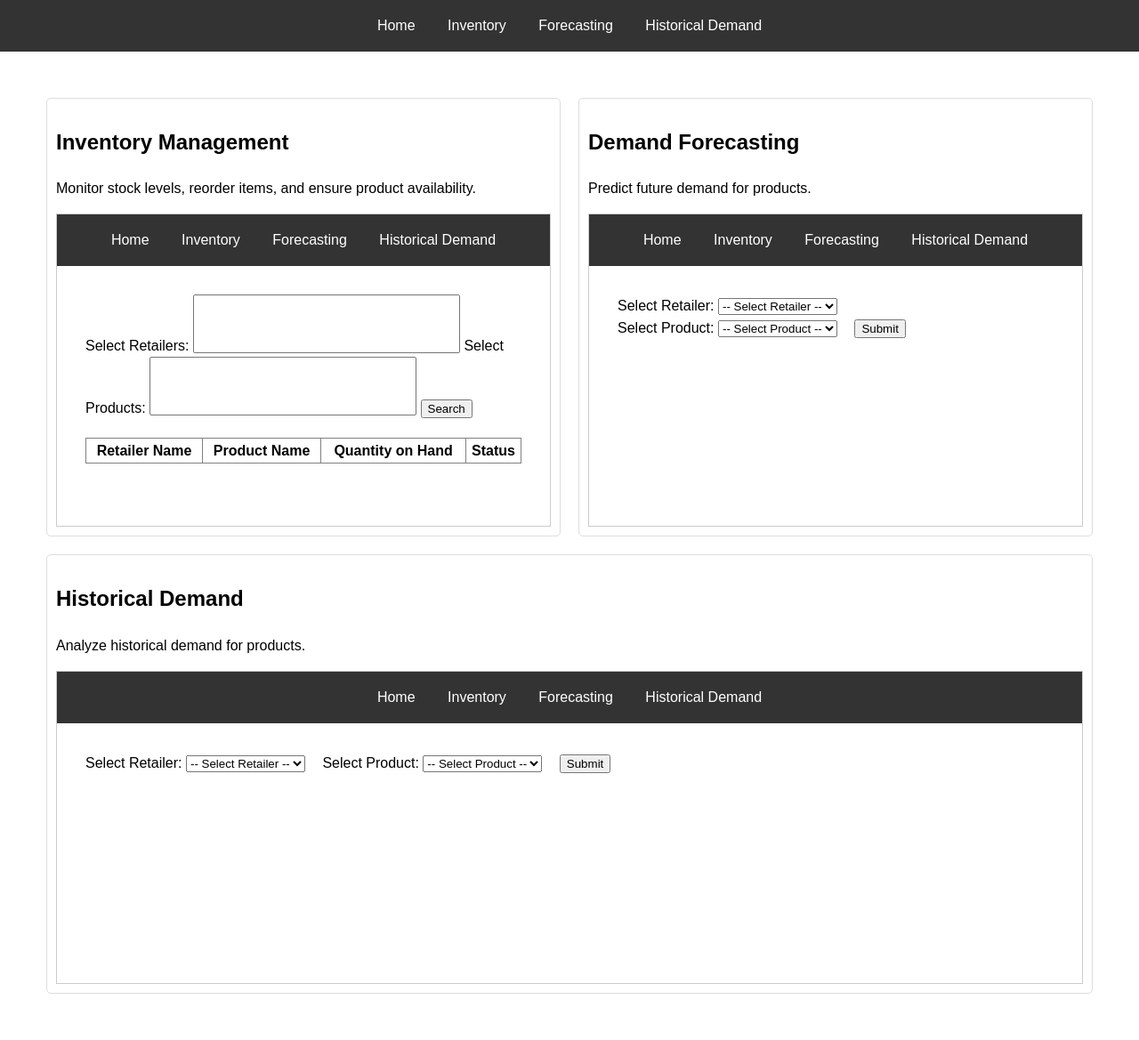
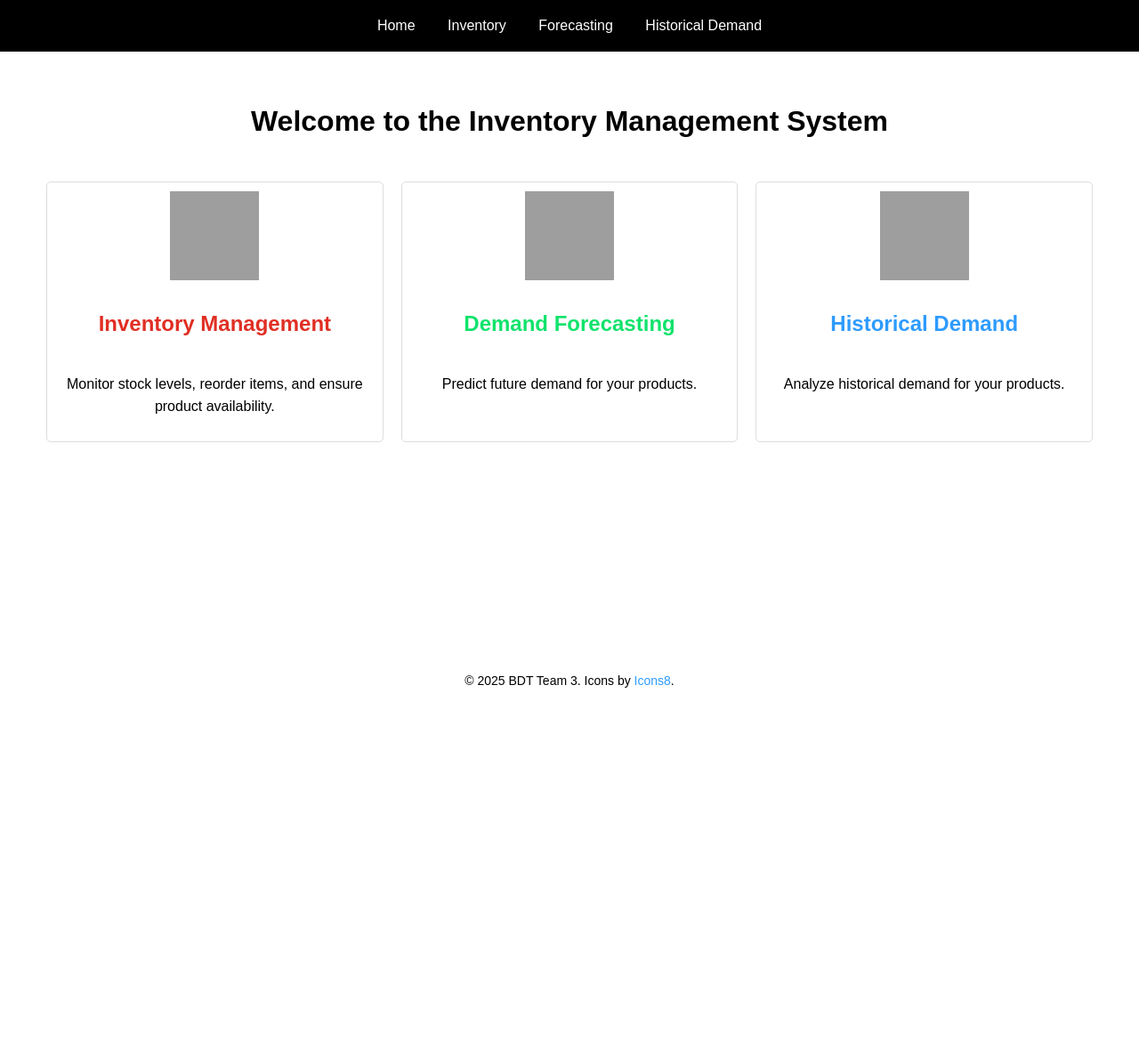
Before and after one commit to habarcs/bigdata, a Flask app: page / in a window 1280 px wide. Shown: the whole page at 89% size. After the commit the page ends 773 px from the top, so only its background shows below. Run offline with Flask 3, Linux system fonts and the light colour scheme; data that the repository does not hold is empty; some libraries are stand-ins or nearby versions; grey boxes are pictures that could not be loaded.

Commit message:
new ui design:)

```diff
--- a/ui/app.py
+++ b/ui/app.py
@@ -136,7 +136,7 @@ def graphing(title, table, graph_title, graph_label):
                 data = cur.fetchall()
 
         if not data:
-            error = "There is no sufficient data to make a demand prediction."
+            error = "There is no sufficient data."
             return render_template('graph.html', title=title,
                                    retailers=retailers, products=products, error=error)
 
@@ -146,7 +146,14 @@ def graphing(title, table, graph_title, graph_label):
         fig = px.line(df, x='ds', y='item_quantity',
                       title=f'{graph_title} <b>{product_name}</b> at Retailer <b>{retailer_name}</b>',
                       labels={'ds': 'Date', 'item_quantity': graph_label},
+                      color_discrete_sequence=['#2E9BFE'],
                       template='plotly_white')
+        fig.update_layout(
+                      title_font=dict(family="Futura, sans-serif"),
+                      xaxis_title_font=dict(family="Futura, sans-serif"),
+                      yaxis_title_font=dict(family="Futura, sans-serif"),
+                      font=dict(family="Futura, sans-serif"),
+                      hoverlabel=dict(font_family="Futura, sans-serif"))
         graph_html = fig.to_html(full_html=False)
 
         return render_template('graph.html', title=title,
--- a/ui/static/styles.css
+++ b/ui/static/styles.css
@@ -1,12 +1,18 @@
-body {
-    font-family: Arial, sans-serif;
+html, body {
+    height: 100%;
     margin: 0;
     padding: 0;
+}
+
+body {
+    font-family: Futura, sans-serif;
+    display: flex;
+    flex-direction: column;
     line-height: 1.6;
 }
 
 header {
-    background: #333;
+    background: black;
     color: #fff;
     padding: 1rem 0;
     text-align: center;
@@ -19,17 +25,18 @@ nav a {
 }
 
 main {
+    flex-grow: 1;
     padding: 2rem;
 }
 
 .status-in-stock {
-    background-color: green;
+    background-color: #10E36C;
     color: white;
     font-weight: bold;
 }
 
 .status-low-stock {
-    background-color: orange;
+    background-color: #FAC400;
     color: white;
     font-weight: bold;
 }
@@ -39,3 +46,33 @@ main {
     color: white;
     font-weight: bold;
 }
+
+.search-btn {
+    font-family: Futura, sans-serif;
+    padding: 10px 20px;
+    background-color: black;
+    color: white;
+    border: none;
+    border-radius: 5px;
+    cursor: pointer;
+    transition: background-color 0.3s;
+}
+
+.search-btn:hover {
+    background-color: #3d3d3e;
+}
+
+footer {
+    text-align: center;
+    font-size: 14px;
+    padding: 10px 0;
+}
+
+footer a {
+    color: #2E9BFE;
+    text-decoration: none;
+}
+
+footer a:hover {
+    text-decoration: underline;
+}
--- a/ui/templates/base.html
+++ b/ui/templates/base.html
@@ -18,5 +18,8 @@
 <main>
     {% block content %}{% endblock %}
 </main>
+<footer>
+    <p>&copy; 2025 BDT Team 3. Icons by <a href="https://icons8.com" target="_blank" rel="noopener noreferrer">Icons8</a>.</p>
+</footer>
 </body>
 </html>
--- a/ui/templates/home.html
+++ b/ui/templates/home.html
@@ -3,46 +3,27 @@
 {% block title %}Home{% endblock %}
 
 {% block content %}
-
-</div>
-<div style="display: flex; flex-wrap: wrap; gap: 20px; justify-content: space-between; padding: 20px;">
+<h1 style="text-align: center;">Welcome to the Inventory Management System</h1>
+<div style="display: flex; gap: 20px; justify-content: space-between; padding: 20px;">
     <a href="{{ url_for('inventory') }}"
-       style="flex: 1 1 45%; min-width: 300px; text-decoration: none; color: inherit; border: 1px solid #ddd; padding: 10px; border-radius: 5px; display: block;">
-        <h2>Inventory Management</h2>
-        <p>Monitor stock levels, reorder items, and ensure product availability.</p>
-        <div style="border: 1px solid #ccc; margin-top: 10px; overflow: hidden; height: 350px;">
-            <iframe
-                    src="{{ url_for('inventory') }}"
-                    style="width: 100%; height: 100%; border: none; pointer-events: none;"
-                    title="Inventory Preview">
-            </iframe>
-        </div>
+       style="flex: 1; text-decoration: none; color: inherit; border: 1px solid #ddd; padding: 10px; border-radius: 5px; display: flex; flex-direction: column; align-items: center;">
+        <img src="https://img.icons8.com/?size=100&id=ObgwZHCsUW8b&format=png&color=000000" alt="Inventory Icon" style="width: 100px; height: 100px; margin-bottom: 10px;">
+        <h2 style="color: #E02F24;">Inventory Management</h2>
+        <p style="text-align: center;">Monitor stock levels, reorder items, and ensure product availability.</p>
     </a>
 
     <a href="{{ url_for('forecasting') }}"
-       style="flex: 1 1 45%; min-width: 300px; text-decoration: none; color: inherit; border: 1px solid #ddd; padding: 10px; border-radius: 5px; display: block;">
-        <h2>Demand Forecasting</h2>
-        <p>Predict future demand for products.</p>
-        <div style="border: 1px solid #ccc; margin-top: 10px; overflow: hidden; height: 350px;">
-            <iframe
-                    src="{{ url_for('forecasting') }}"
-                    style="width: 100%; height: 100%; border: none; pointer-events: none;"
-                    title="Forecasting Preview">
-            </iframe>
-        </div>
+       style="flex: 1; text-decoration: none; color: inherit; border: 1px solid #ddd; padding: 10px; border-radius: 5px; display: flex; flex-direction: column; align-items: center;">
+        <img src="https://img.icons8.com/?size=100&id=9ySRNvsujU7I&format=png&color=000000" alt="Forecasting Icon" style="width: 100px; height: 100px; margin-bottom: 10px;">
+        <h2 style="color: #10E36C;">Demand Forecasting</h2>
+        <p style="text-align: center;">Predict future demand for your products.</p>
     </a>
 
     <a href="{{ url_for('history') }}"
-       style="flex: 1 1 45%; min-width: 300px; text-decoration: none; color: inherit; border: 1px solid #ddd; padding: 10px; border-radius: 5px; display: block;">
-        <h2>Historical Demand</h2>
-        <p>Analyze historical demand for products.</p>
-        <div style="border: 1px solid #ccc; margin-top: 10px; overflow: hidden; height: 350px;">
-            <iframe
-                    src="{{ url_for('history') }}"
-                    style="width: 100%; height: 100%; border: none; pointer-events: none;"
-                    title="Historical Demand Preview">
-            </iframe>
-        </div>
+       style="flex: 1; text-decoration: none; color: inherit; border: 1px solid #ddd; padding: 10px; border-radius: 5px; display: flex; flex-direction: column; align-items: center;">
+        <img src="https://img.icons8.com/?size=100&id=2b2uoNtSfLPD&format=png&color=000000" alt="Historical Demand Icon" style="width: 100px; height: 100px; margin-bottom: 10px;">
+        <h2 style="color: #2E9BFE;">Historical Demand</h2>
+        <p style="text-align: center;">Analyze historical demand for your products.</p>
     </a>
 </div>
 {% endblock %}
--- a/ui/templates/inventory.html
+++ b/ui/templates/inventory.html
@@ -4,22 +4,26 @@
 
 {% block content %}
 
-<form id="inventory-search-form">
+<form id="inventory-search-form" style="display: flex; align-items: center; justify-content: center; gap: 20px; margin-top: 20px;">
+    <div style="display: flex; align-items: center; gap: 10px;">
         <label for="retailers">Select Retailers:</label>
         <select id="retailers" multiple="multiple" name="retailers" style="width: 300px;">
             {% for retailer in retailers %}
             <option value="{{ retailer.id }}">{{ retailer.name }}</option>
             {% endfor %}
         </select>
+    </div>
 
+    <div style="display: flex; align-items: center; gap: 10px;">
         <label for="products">Select Products:</label>
         <select id="products" multiple="multiple" name="products" style="width: 300px;">
             {% for product in products %}
             <option value="{{ product.id }}">{{ product.name }}</option>
             {% endfor %}
         </select>
+    </div>
 
-    <button type="submit">Search</button>
+    <button type="submit" class="search-btn">Search</button>
 </form>
 
 <table border="1" id="inventory-table" style="margin-top: 20px; width: 100%; border-collapse: collapse;">
```
Also changed, not shown: ui/templates/graph.html (+23 -8 lines). Lines whose indentation alone changed are shown as unchanged.
